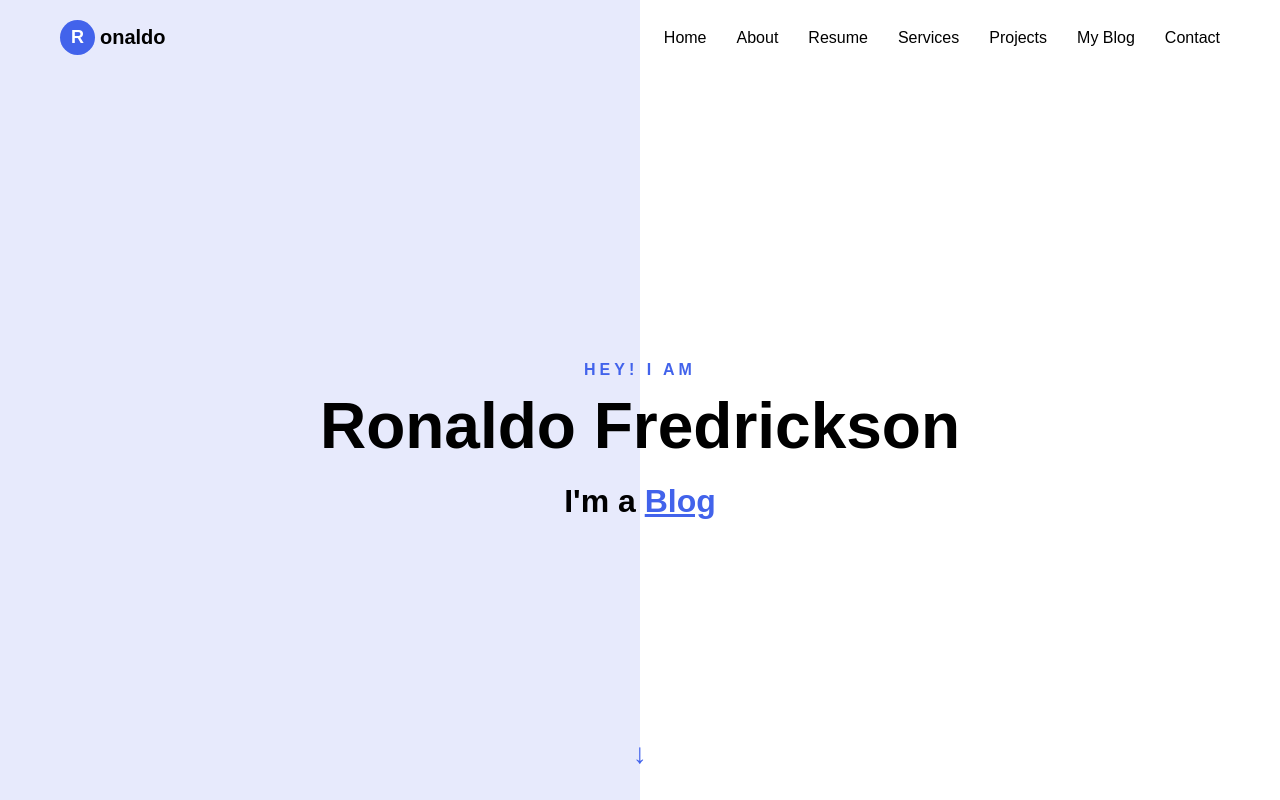
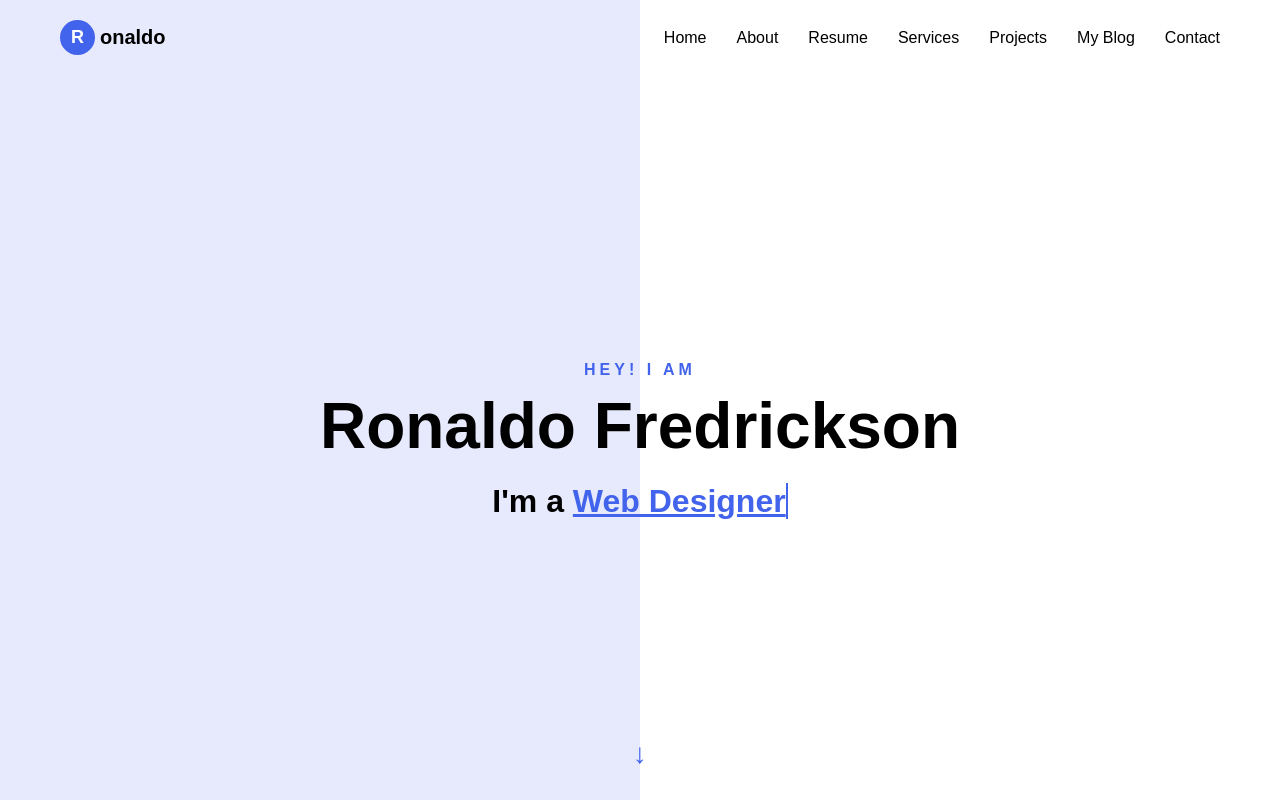
Before and after one commit to NHIIIIIIIIII/BaiTapThucTapFE, a plain HTML site: page index.html in a window 1280 px wide. Drawn offline with Linux system fonts and the light colour scheme.

Commit message:
Initial commit: Upload landing page files

```diff
--- a/assets/css/style.css
+++ b/assets/css/style.css
@@ -95,9 +95,12 @@
     font-weight: 700;
   }
 
-  .highlight {
+  #typing {
     color: #4263eb;
     text-decoration: underline;
+    border-right: 2px solid #4263eb;
+    white-space: nowrap;
+    overflow: hidden;
   }
 
   .arrow {
--- /dev/null
+++ b/assets/js/typing.js
@@ -0,0 +1,26 @@
+const phrases = ["Blogger", "Web Designer"];
+const typingSpan = document.getElementById("typing");
+let currentPhraseIndex = 0;
+let charIndex = 0;
+let isDeleting = false;
+
+function type() {
+  const currentPhrase = phrases[currentPhraseIndex];
+
+  if (isDeleting) {
+    typingSpan.textContent = currentPhrase.substring(0, charIndex--);
+  } else {
+    typingSpan.textContent = currentPhrase.substring(0, charIndex++);
+  }
+
+  if (!isDeleting && charIndex === currentPhrase.length) {
+    setTimeout(() => isDeleting = true, 1000);
+  } else if (isDeleting && charIndex === 0) {
+    isDeleting = false;
+    currentPhraseIndex = (currentPhraseIndex + 1) % phrases.length;
+  }
+
+  setTimeout(type, isDeleting ? 60 : 100);
+}
+
+document.addEventListener("DOMContentLoaded", type);
--- a/index.html
+++ b/index.html
@@ -4,7 +4,7 @@
   <meta charset="UTF-8" />
   <meta name="viewport" content="width=device-width, initial-scale=1.0"/>
   <title>Ronaldo Fredrickson</title>
-  <link rel="stylesheet" href="assets/css/style.css" />
+  <link rel="stylesheet" href="./assets/css/style.css" />
 </head>
 <body>
   <nav class="navbar">
@@ -27,9 +27,11 @@
     <div class="hero-content">
       <h2>HEY! I AM</h2>
       <h1>Ronaldo Fredrickson</h1>
-      <p>I'm a <span class="highlight">Blog</span></p>
+      <p>I'm a <span class="highlight" id="typing"></span></p>
     </div>
     <div class="arrow">↓</div>
   </section>
+
+  <script src="assets/js/typing.js"></script>
 </body>
 </html>
```
